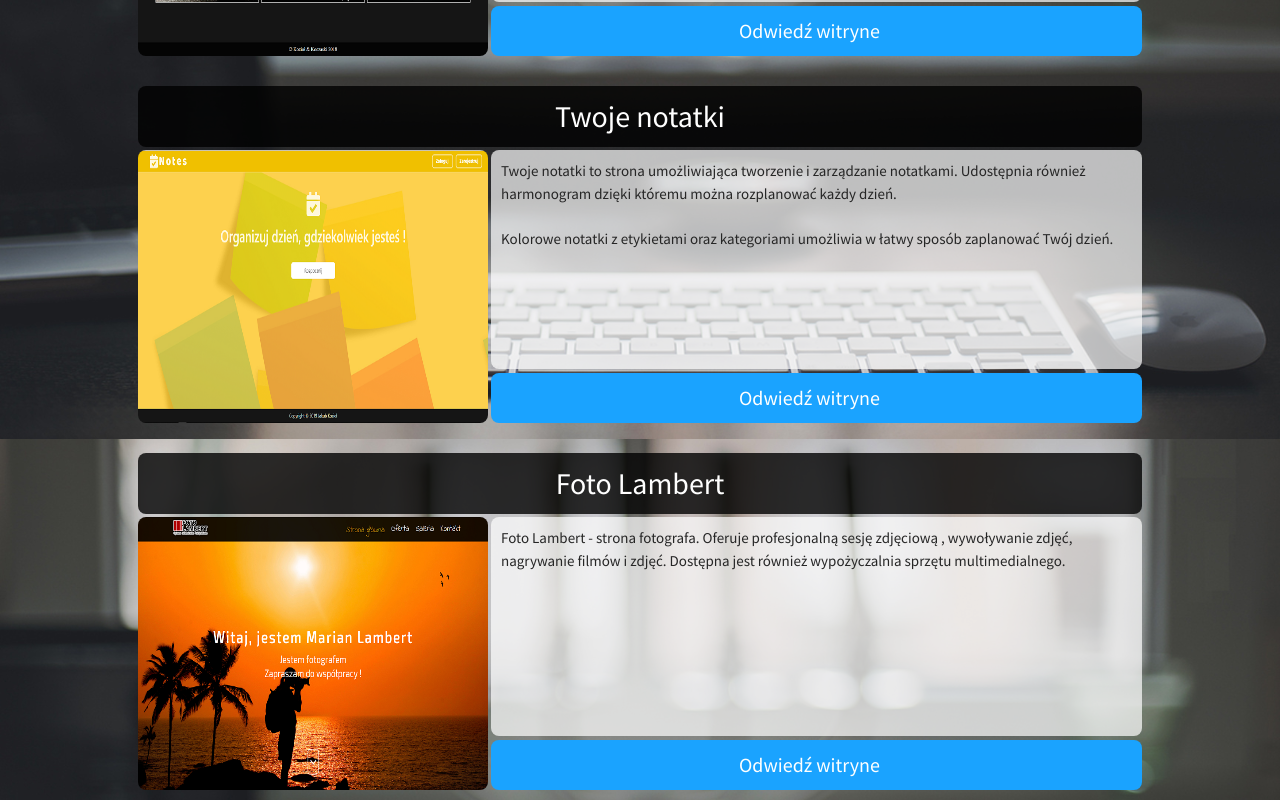
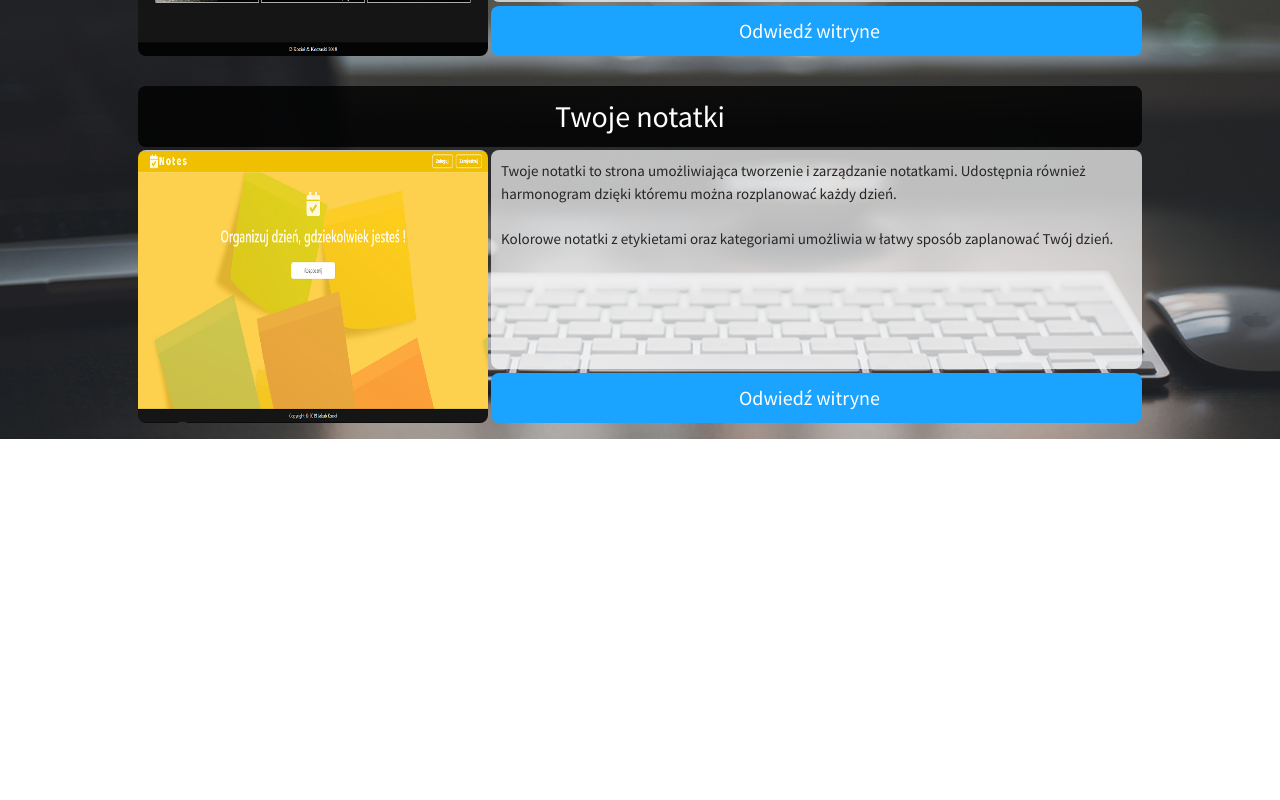
Before and after one commit to kuba4810/myportfolio, a React (Create React App) app: page /portfolio in a window 1280 px wide. Shown: the part 361-1161 px from the top of the page. After the commit the page ends 800 px from the top, so only its background shows below. Built offline with nearby package versions, Linux system fonts and the light colour scheme.

Commit message:
portfolio update

```diff
--- a/src/components/Portfolio.jsx
+++ b/src/components/Portfolio.jsx
@@ -21,6 +21,7 @@ class Portfolio extends React.Component{
                         <img src={require("../images/pt_silownie_info.png")} alt=""/>
                             <div className="overlay">
                                 <a href="https://immense-garden-10566.herokuapp.com/" target="_blank">Odwiedź Siłownie Info</a>
+                                <a href="https://github.com/kuba4810/gyms" className="mt-2" target="_blank"> GitHub </a>
                             </div>
                     </div>
                     <div className="description item3">
@@ -38,6 +39,7 @@ class Portfolio extends React.Component{
                         <img src={require("../images/pt_notes.png")} alt=""/>
                         <div className="overlay">
                                 <a href="https://immense-garden-10566.herokuapp.com/" target="_blank">Odwiedź Notatki</a>
+                                <a href="https://github.com/kuba4810/notes" className="mt-2" target="_blank"> GitHub </a>
                             </div>
                     </div>
                     <div className="description item3">
@@ -51,7 +53,7 @@ class Portfolio extends React.Component{
                     <div className="websiteLink item4"> <a href="https://immense-garden-10566.herokuapp.com/" target="_blank"> Odwiedź witryne </a> <i class="fas fa-arrow-right"></i> </div>
                 </div>
 
-                  <div className="pt-item pt-grid animated fadeIn" style={styleRight}>
+                  {/* <div className="pt-item pt-grid animated fadeIn" style={styleRight}>
                     <div className="titleBar item1">Foto Lambert</div>
                     <div className="imgHolder item2">
                         <img src={require("../images/pt_foto_lambert.png")} alt=""/>
@@ -64,7 +66,7 @@ class Portfolio extends React.Component{
                         Dostępna jest również wypożyczalnia sprzętu multimedialnego.
                     </div>
                     <div className="websiteLink item4"> <a href="https://immense-garden-10566.herokuapp.com/" target="_blank"> Odwiedź witryne </a> <i class="fas fa-arrow-right"></i> </div>
-                </div>
+                </div> */}
 
 
                  {/* <div className="pt-item pt-grid animated fadeIn"  style={styleLeft}>
```
